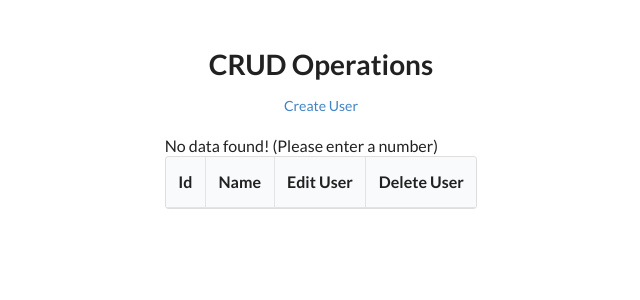
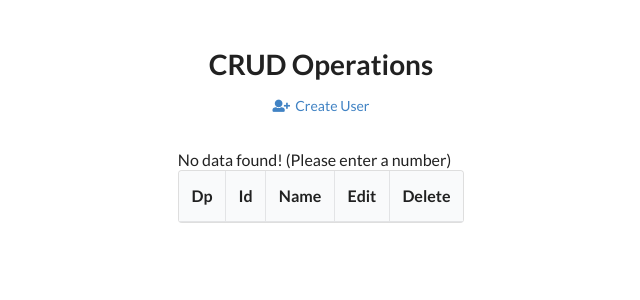
Before and after one commit to AnuragChoudhari/CRUD_php, a PHP site: page / in a window 1280 px wide. Shown: the top 300 px of the page, without its empty margins (319-959 px from the left). Run offline with PHP 8.4, Linux system fonts and the light colour scheme; data that the repository does not hold is empty; some libraries are stand-ins or nearby versions.

Commit message:
Changes failed!

```diff
--- a/edit_redirect.php
+++ b/edit_redirect.php
@@ -21,7 +21,6 @@ if (isset($_GET['del_btn'])) {
     $delBtnValue = $_GET['del_btn'];
 
 
-
     $sql3 = "DELETE FROM test_users WHERE id='$delBtnValue'";
     $res3 = mysqli_query($conn,$sql3);
     if($res3){
@@ -32,8 +31,5 @@ if (isset($_GET['del_btn'])) {
     else{
         echo "False";
     }
-
-
-
 }
 ?>
--- a/index.php
+++ b/index.php
@@ -6,6 +6,7 @@
 
  $conn = mysqli_connect($host, $user, $pass, $db);
 ?>
+
 
 <!DOCTYPE html>
 <html lang="en">
@@ -21,19 +22,24 @@
     <script src="https://cdn.jsdelivr.net/npm/sweetalert2@11"></script>
 </head>
 
+
+
+
 <body>
     <div class="ui container" id="main_container">
         <h1 class="ui header">CRUD Operations</h1>
-        <a href="create.php">Create User</a>
+        <a href="create.php"><i class="ui user plus icon"></i> Create User</a>
+        <p></p>
         <div id="table_container">
             <form action="edit_redirect.php" method="get">
                 <table class="ui celled table">
                     <thead>
                         <tr>
+                            <th>Dp</th>
                             <th>Id</th>
                             <th>Name</th>
-                            <th>Edit User</th>
-                            <th>Delete User</th>
+                            <th>Edit</th>
+                            <th>Delete</th>
                         </tr>
                     </thead>
                     <tbody>
@@ -47,10 +53,11 @@
                             while ($row = mysqli_fetch_array($res)) {
                         ?>
                                 <tr>
+                                    <td><i class="ui user icon"></i></td>
                                     <td><?php echo $row["id"] ?></td>
                                     <td><?php echo $row["name"] ?></td>
                                     <td><button id="edit_btn" name="edit_btn" value="<?php echo $row['id']; ?>"><i class="ui edit icon"></i></button></td>
-                                    <td><button id="del_btn" name="del_btn" value="<?php echo $row['id']; ?>"><i class="ui delete icon"></i></button></td>
+                                    <td><button onclick="del_user()" id="del_btn" name="del_btn" value="<?php echo $row['id']; ?>"><i class="ui delete icon"></i></button></td>
                                 </tr>
                         <?php
                             }
@@ -65,3 +72,25 @@
     </div>
 </body>
 </html>
+
+
+<!-- <script>
+    const del_id = document.getElementById('del_btn').value;
+    function del_user(){
+        const xhr = new XMLHttpRequest();
+
+        xhr.open("POST", "del.php?q="+del_id, true);
+
+        xhr.onload = function(){
+            document.querySelector('p').innerHTML = this.responseText;
+        }
+
+        xhr.send();
+        Swal.fire({
+                       title: 'Success!',
+                       text: 'Profile Created!',
+                       icon: 'success',
+                       confirmButtonText: 'OK'
+                   });
+    }
+</script> -->
--- a/style/style.css
+++ b/style/style.css
@@ -18,10 +18,11 @@
     border: none;
     background: transparent;
     transition: .2s ease-in-out;
+    color: rgb(1, 146, 35);
 }
 
 #edit_btn:hover{
-    color: rgb(1, 146, 35);
+
     transform: scale(1.2);
 }
 
@@ -30,9 +31,10 @@
     border: none;
     background: transparent;
     transition: .2s ease-in-out;
+    color: red;
 }
 
 #del_btn:hover{
-    color: red;
+    filter: saturate(0);
     transform: scale(1.2);
 }
```
Also changed, not shown: create.php (+17 -8 lines), del.php (added, +29 -0 lines). Lines whose indentation alone changed are shown as unchanged.
